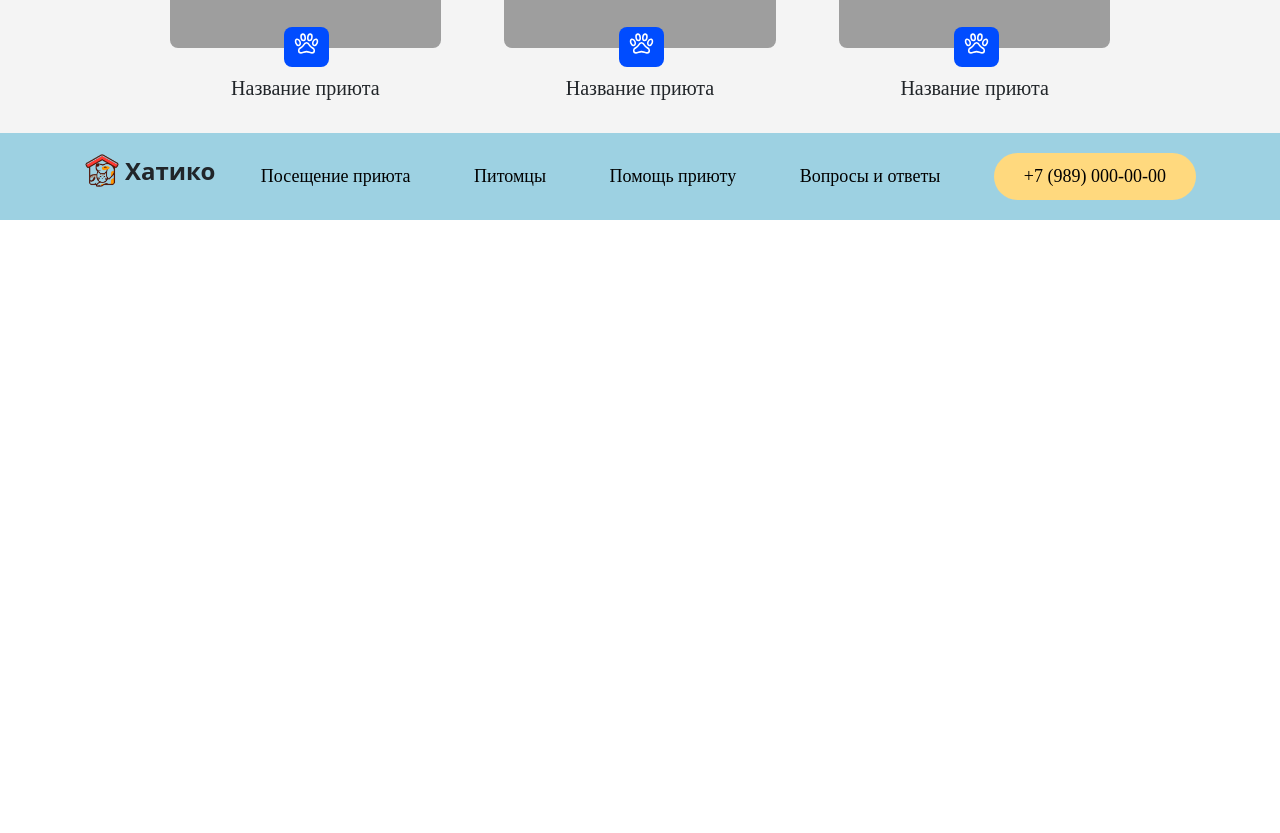
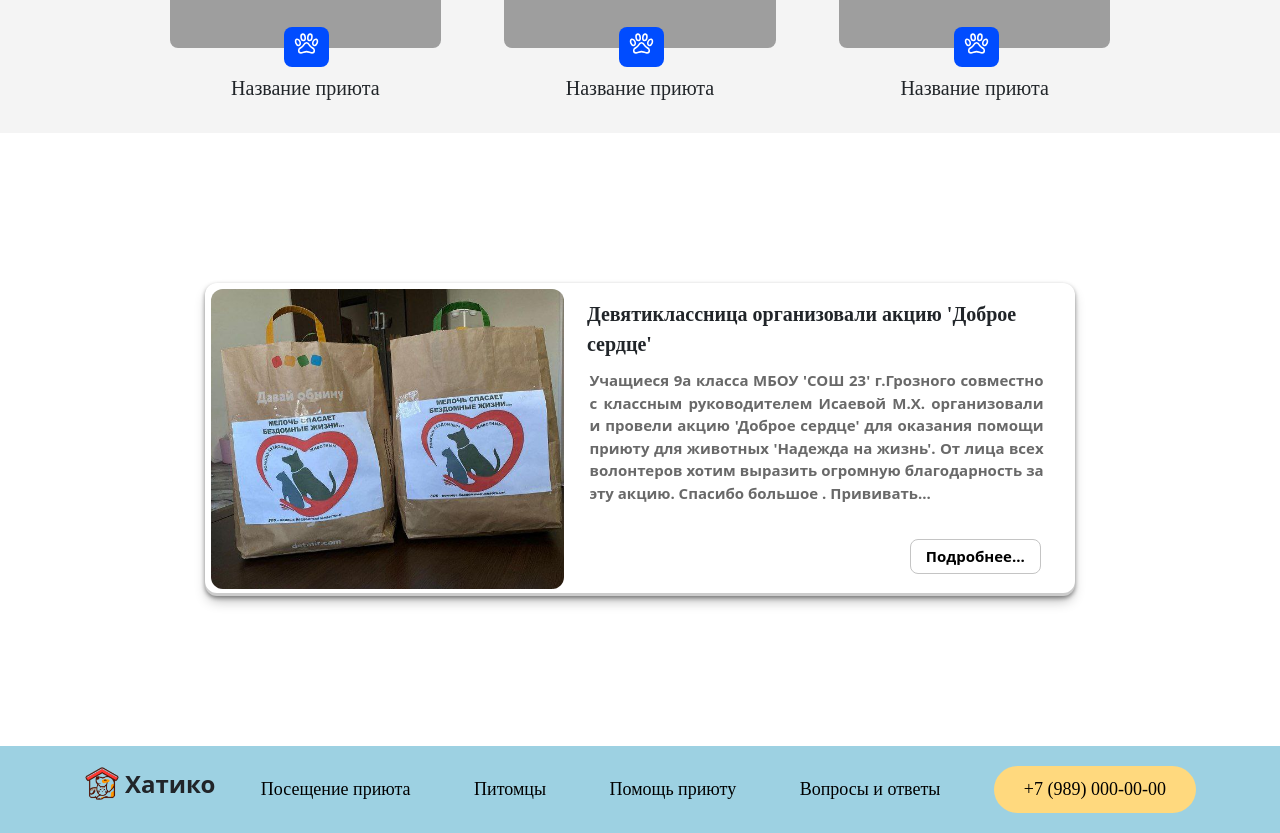
Before and after one commit to JolyGolfqw/second-life, a React (Create React App) app: page /animal-shelters in a window 1280 px wide. Shown: the part 1180-2013 px from the top of the page. Before the commit the page ends 1400 px from the top, so only its background shows below. Built offline with nearby package versions, Linux system fonts and the light colour scheme; grey boxes are pictures that could not be loaded; a web font is replaced by a local one.

Commit message:
frontend/commit (11:31 - 17.05.2022)

```diff
--- a/src/components/Footer/footer.module.css
+++ b/src/components/Footer/footer.module.css
@@ -1,6 +1,7 @@
 footer {
   width: 100%;
   background-color: #9dd1e2;
+  margin-top: auto;
 }
 
 .contentFoot {
--- /dev/null
+++ b/src/components/News/ModalNews.jsx
@@ -0,0 +1,46 @@
+import React from "react";
+import Modal from "react-bootstrap/Modal";
+import style from "../../components/News/news.module.css";
+import imageNews from "../../assets/news.jpg";
+
+const ModalNews = ({ show, setShow }) => {
+  const newsRenderInModal = [
+    {
+      img: imageNews,
+      title: 'Девятиклассница организовали акцию "Доброе сердце"',
+      description:
+        "Учащиеся 9а класса МБОУ 'СОШ 23' г.Грозного совместно с классным руководителем Исаевой М.Х. организовали и провели акцию 'Доброе сердце' для оказания помощи приюту для животных 'Надежда на жизнь'. От лица всех волонтеров хотим выразить огромную благодарность за эту акцию. Спасибо большое . Прививать чувство милосердия к животным это очень важно и значимо. Спасибо учителям и детям!",
+    },
+  ];
+  return (
+    <Modal
+      size="xl"
+      show={show}
+      onHide={() => setShow(false)}
+      aria-labelledby="example-custom-modal-styling-title"
+      centered
+    >
+      <Modal.Body>
+        <div className={style.modalNewsPosition}>
+          {newsRenderInModal.map((item, index) => {
+            return (
+              <div className={style.modalNewsFlex} key={index}>
+                <div className={style.modalNewsImage}>
+                  <img src={item.img} alt="img" />
+                </div>
+                <div className={style.modalNewsTitleAndDescription}>
+                  <div className={style.modalNewsTitle}>{item.title}</div>
+                  <div className={style.modalNewsDescription}>
+                    <p>{item.description}</p>
+                  </div>
+                </div>
+              </div>
+            );
+          })}
+        </div>
+      </Modal.Body>
+    </Modal>
+  );
+};
+
+export default ModalNews;
--- /dev/null
+++ b/src/components/News/News.jsx
@@ -0,0 +1,23 @@
+import React from "react";
+import style from "../../components/News/news.module.css";
+import imageNews from "../../assets/news.jpg";
+import NewsRender from "./NewsRender";
+const News = () => {
+  const news = [
+    {
+      img: imageNews,
+      title: "Девятиклассница организовали акцию 'Доброе сердце'",
+      description:
+        "Учащиеся 9а класса МБОУ 'СОШ 23' г.Грозного совместно с классным руководителем Исаевой М.Х. организовали и провели акцию 'Доброе сердце' для оказания помощи приюту для животных 'Надежда на жизнь'. От лица всех волонтеров хотим выразить огромную благодарность за эту акцию. Спасибо большое . Прививать чувство милосердия к животным это очень важно и значимо. Спасибо учителям и детям!",
+    },
+  ];
+  return (
+    <div className={style.newsPosition}>
+      {news.map((item, index) => {
+        return <NewsRender item={item} key={index} />;
+      })}
+    </div>
+  );
+};
+
+export default News;
--- /dev/null
+++ b/src/components/News/NewsRender.jsx
@@ -0,0 +1,26 @@
+import React from "react";
+import ModalNews from "./ModalNews";
+import style from "./news.module.css";
+import { useState } from "react";
+
+const NewsRender = ({ item }) => {
+  const [show, setShow] = useState(false);
+
+  return (
+    <div className={style.newsRenderCard}>
+      <div className={style.newsRenderCardImage}>
+        <img src={item.img}></img>
+      </div>
+      <div className={style.newsRenderCardTitleAndDescription}>
+        <div className={style.newsRenderCardTitle}>{item.title} </div>
+        <div className={style.newsRenderCardDescription}>
+          {item.description.substr(0, 300) + "..."}
+        </div>
+        <button variant="primary" onClick={() => setShow(true)}>Подробнее...</button>
+        <ModalNews show={show} setShow={setShow}/>
+      </div>
+    </div>
+  );
+};
+
+export default NewsRender;
--- /dev/null
+++ b/src/components/News/news.module.css
@@ -0,0 +1,109 @@
+.newsPosition {
+  width: 85%;
+  padding: 150px 0;
+  margin: auto;
+  display: flex;
+  flex-wrap: wrap;
+  justify-content: space-between;
+}
+.newsRenderCard {
+  width: 80%;
+  margin: auto;
+  padding: 0.4em;
+  border-radius: 6px;
+  box-shadow: rgba(0, 0, 0, 0.4) 0px 2px 4px,
+    rgba(0, 0, 0, 0.3) 0px 7px 13px -3px, rgba(0, 0, 0, 0.2) 0px -3px 0px inset;
+  border-radius: 12px;
+  display: flex;
+  justify-content: space-between;
+}
+.newsRenderCardImage {
+  background-color: rgb(236, 236, 236);
+  width: 70%;
+  border-radius: 12px;
+}
+.newsRenderCardImage img {
+  width: 100%;
+  height: 300px;
+  border-radius: 12px;
+  object-fit: cover;
+}
+.newsRenderCardTitleAndDescription {
+  width: 100%;
+}
+.newsRenderCardDescription {
+  font-size: 15px;
+  font-weight: 600;
+  color: rgb(105, 105, 105);
+  text-align: justify;
+  width: 90%;
+  margin: auto;
+}
+
+.newsRenderCardDescription:hover {
+  cursor: pointer;
+}
+
+.newsRenderCardTitle {
+  font-weight: 600;
+  padding: 10px;
+  text-align: left;
+  width: 95%;
+  margin: auto;
+  font-size: 20px;
+  font-family: cursive;
+}
+
+.newsRenderCardTitle:hover {
+  cursor: pointer;
+}
+.newsRenderCard button {
+  border-style: none;
+  outline: none;
+  float: right;
+  background-color: #fff;
+  padding: 5px 15px;
+  border: 1px solid rgb(196, 196, 196);
+  border-radius: 8px;
+  margin-top: 35px;
+  margin-right: 28px;
+  font-size: 15px;
+  font-weight: 600;
+  transition: 0.3s;
+}
+.newsRenderCard button:hover {
+  background-color: rgb(232, 232, 232);
+}
+/*  MODAL NEWS */
+.modalNewsPosition {
+  width: 100%;
+  margin: auto;
+  padding: 10px;
+}
+.modalNewsFlex {
+  display: flex;
+  justify-content: space-between;
+}
+.modalNewsImage {
+  width: 40%;
+}
+.modalNewsImage img {
+  width: 100%;
+  height: 400px;
+  object-fit: cover;
+  border-radius: 12px;
+}
+.modalNewsTitleAndDescription {
+  width: 60%;
+  padding: 0 20px;
+}
+.modalNewsTitle {
+  text-align: left;
+  font-size: 30px;
+  font-weight: 700;
+}
+.modalNewsDescription {
+  font-size: 20px;
+  text-align: justify;
+  margin-top: 30px;
+}
--- a/src/index.css
+++ b/src/index.css
@@ -3,3 +3,8 @@ body {
   background-image: linear-gradient(90deg, #FAD961 0%, #F76B1C 100%); */
   font-family: cursive;
 }
+#root {
+  display: flex;
+flex-direction: column;
+min-height: 100vh;
+}
--- a/src/pages/AnimalSheltersjsx/AnimalShelters.jsx
+++ b/src/pages/AnimalSheltersjsx/AnimalShelters.jsx
@@ -3,6 +3,7 @@ import Header from "../../components/Header/Header";
 import HelpSheltersCard from "../../components/HelpSheltersCard/HelpSheltersCard";
 import OurShelters from "../../components/OurShelters/OurShelters";
 import Footer from "../../components/Footer/Footer";
+import News from "../../components/News/News";
 
 export default function AnimalShelters() {
   return (
@@ -10,6 +11,7 @@ export default function AnimalShelters() {
       <Header />
       <HelpSheltersCard />
       <OurShelters />
+      <News/>
       <Footer />
     </>
   );
```
Also changed, not shown: src/assets/news.jpg (added).
